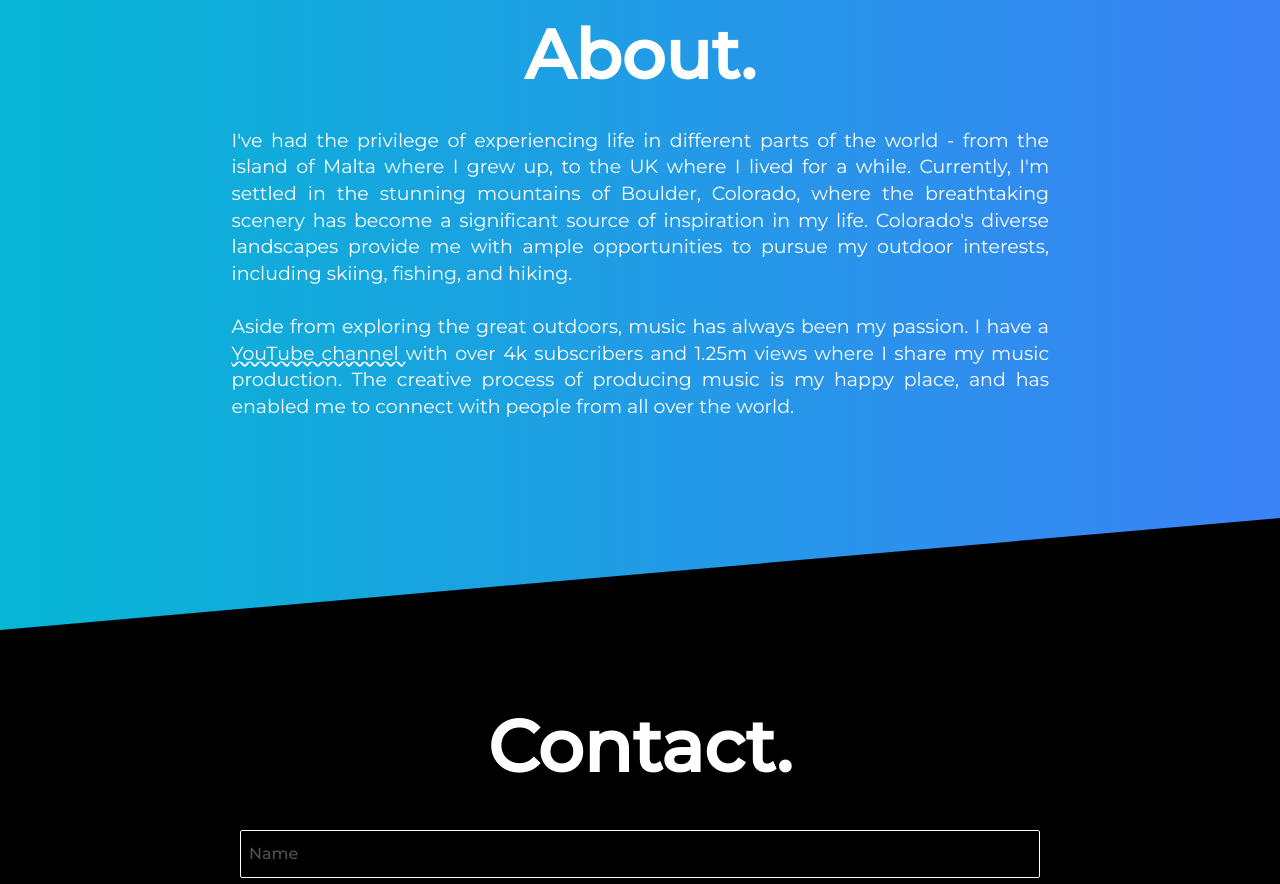
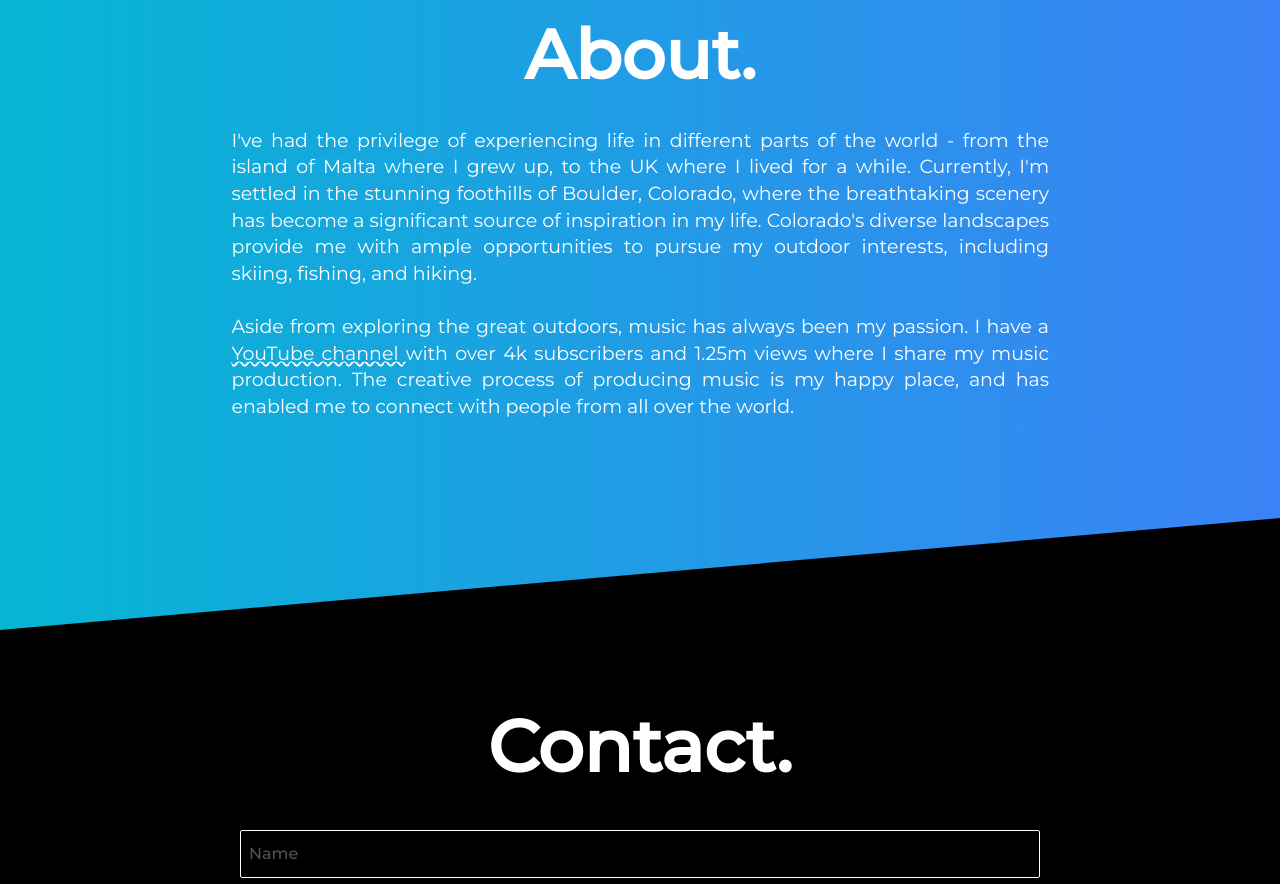
Before and after one commit to martinbartolo/resume-website, a Next.js app: page / in a window 1280 px wide. Shown: the part 2620-3504 px from the top of the page. Built offline with nearby package versions, Linux system fonts and the light colour scheme.

Commit message:
Small Grammer Fix in About

```diff
--- a/src/components/About.tsx
+++ b/src/components/About.tsx
@@ -28,7 +28,7 @@ export default function About({}: Props) {
                 viewport={{ once: true }}
                 transition={{ duration: 0.5 }}>
                 I&apos;ve had the privilege of experiencing life in different parts of the world - from the island of Malta where I grew up, to the UK where I lived for a while.
-                Currently, I&apos;m settled in the stunning mountains of Boulder, Colorado, where the breathtaking scenery has become a significant source of inspiration in my life.
+                Currently, I&apos;m settled in the stunning foothills of Boulder, Colorado, where the breathtaking scenery has become a significant source of inspiration in my life.
                 Colorado&apos;s diverse landscapes provide me with ample opportunities to pursue my outdoor interests, including skiing, fishing, and hiking.
                 <br/>
                 <br/>
```
